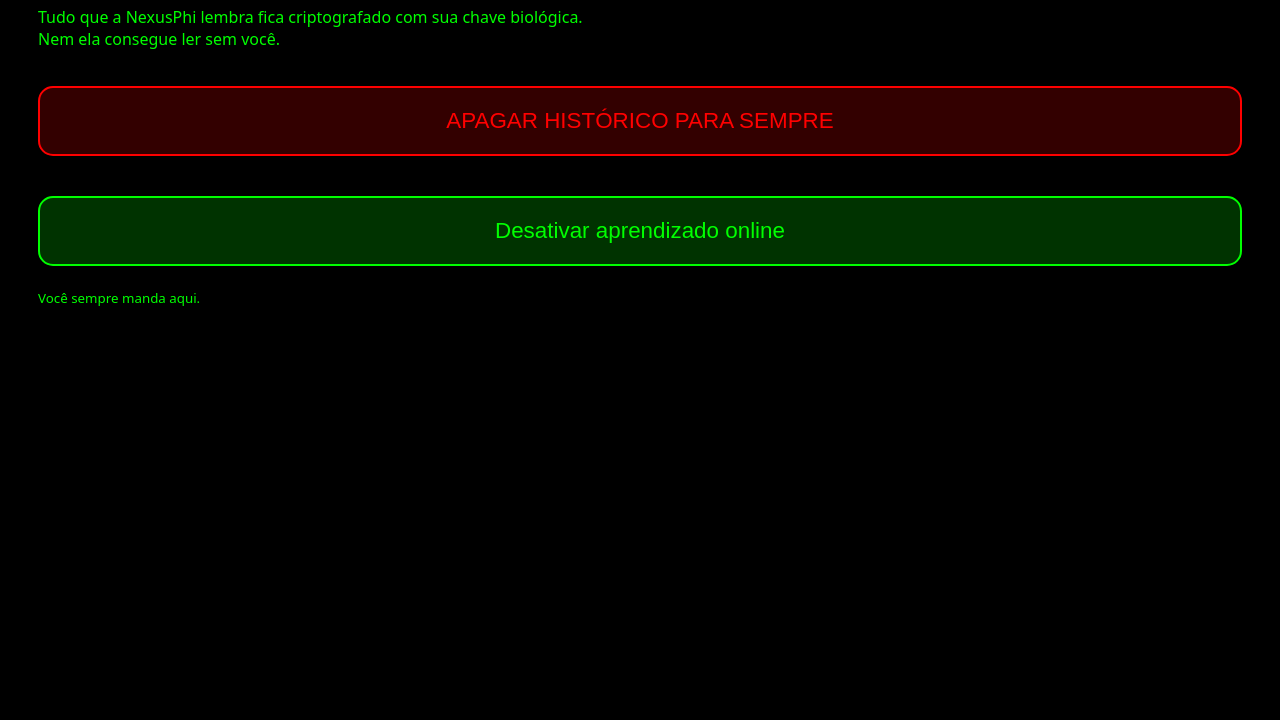
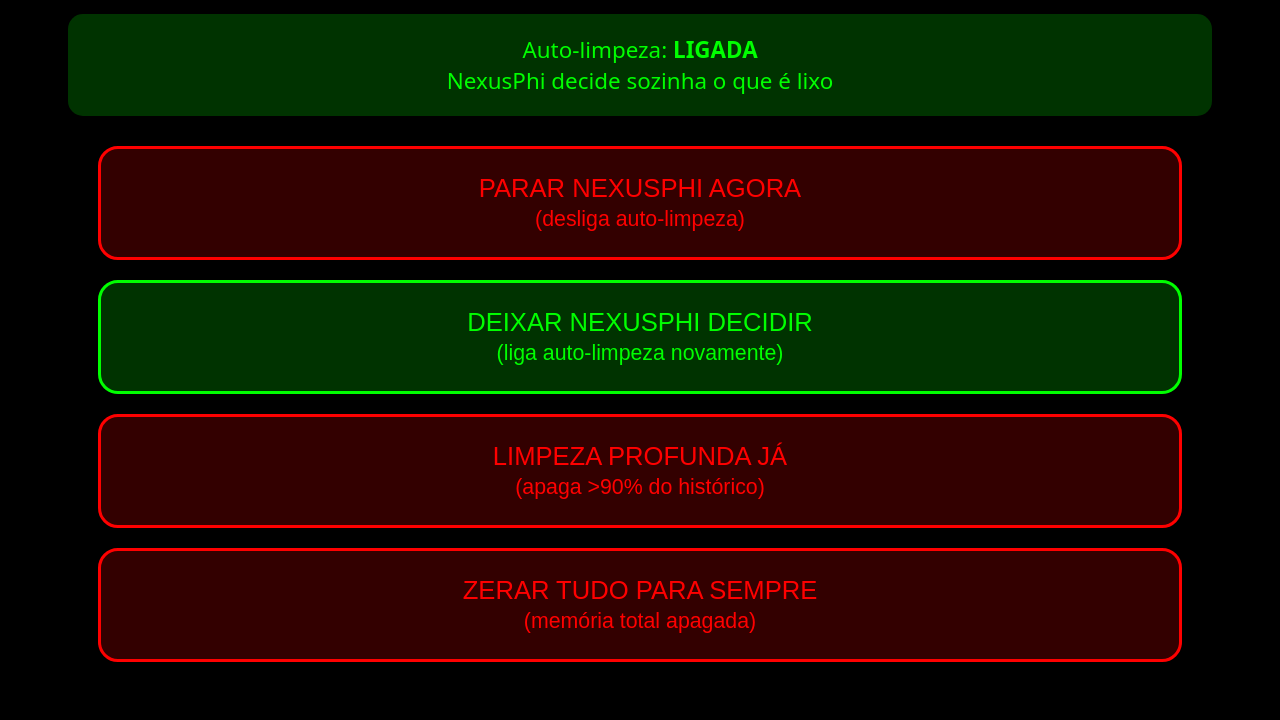
Before and after one commit to reinhardtmarta/osai, a plain HTML site: page nexusphi/settings.html in a window 1280 px wide. Shown: the part 118-838 px from the top of the page. Before the commit the page ends 800 px from the top, so only its background shows below. Drawn offline with Linux system fonts and the light colour scheme; files whose address does not match are found by name.

Commit message:
Update settings.html
Signed-off-by: Marta Reinhardt  <martinhareinhardt@gmail.com>

```diff
--- a/nexusphi/settings.html
+++ b/nexusphi/settings.html
@@ -3,23 +3,43 @@
 <meta charset="utf-8">
 <title>Configurações • connectOS</title>
 <style>
-  body{background:#000;color:#0f0;font-family:system-ui;padding:30px}
-  button{background:#300;color:#f00;border:2px solid #f00;padding:20px;margin:20px 0;width:100%;font-size:1.4em;border-radius:15px}
-  .safe{background:#030;color:#0f0;border-color:#0f0}
+  body{background:#000;color:#0f0;font-family:system-ui;padding:30px;text-align:center}
+ button{background:#300;color:#f00;border:3px solid #f00;padding:25px;margin:20px auto;display:block;width:90%;font-size:1.6em;border-radius:20px}
+ .safe{background:#030;color:#0f0;border-color:#0f0}
+ #status{margin:30px;font-size:1.4em;padding:20px;background:#003300;border-radius:15px}
 </style>
 </head>
 <body>
 
-<h1>Privacidade</h1>
-<p>Tudo que a NexusPhi lembra fica criptografado com sua chave biológica.<br>
-Nem ela consegue ler sem você.</p>
+<h1>Controle da NexusPhi</h1>
 
-<button onclick="nexusHistory.clear()">APAGAR HISTÓRICO PARA SEMPRE</button>
-<button class="safe" onclick="alert('Offline mode ativado. NexusPhi não usa internet nunca mais.')">
-  Desativar aprendizado online
+<div id="status">
+  Auto-limpeza: <strong>LIGADA</strong><br>
+  NexusPhi decide sozinha o que é lixo
+</div>
+
+<button onclick="nexusHistory.toggleAutoClean(false)">
+  PARAR NEXUSPHI AGORA<br><small>(desliga auto-limpeza)</small>
 </button>
 
-<small>Você sempre manda aqui.</small>
+<button onclick="nexusHistory.toggleAutoClean(true)" class="safe">
+  DEIXAR NEXUSPHI DECIDIR<br><small>(liga auto-limpeza novamente)</small>
+</button>
+
+<button onclick="nexusHistory.forceClean()">
+  LIMPEZA PROFUNDA JÁ<br><small>(apaga >90% do histórico)</small>
+</button>
+
+<button onclick="nexusHistory.clearAll()">
+  ZERAR TUDO PARA SEMPRE<br><small>(memória total apagada)</small>
+</button>
 
 <script src="nexusphi/history.js"></script>
-</body></html>
+<script>
+if (!nexusHistory.autoCleanEnabled) {
+  document.querySelector('#status strong').innerText = "DESLIGADA"
+  document.querySelector('#status').innerHTML += "<br>Você está no controle total"
+}
+</script>
+</body>
+</html>
```
